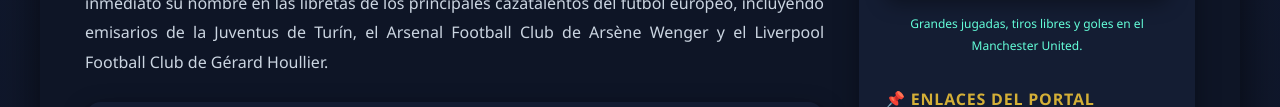
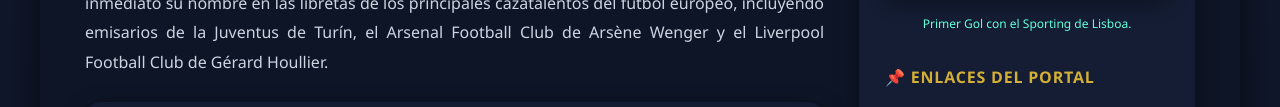
Before and after one commit to hankgocondorilucas-cloud/FISI-BIOGRAF-A-CR7, a plain HTML site: page Contenido1/Secundario1.html in a window 1280 px wide. Shown: the part 1072-1179 px from the top of the page. Drawn offline with Linux system fonts and the light colour scheme.

Commit message:
Update Secundario1.html

```diff
--- a/Contenido1/Secundario1.html
+++ b/Contenido1/Secundario1.html
@@ -224,7 +224,7 @@
                             <source src="PrimerGolDeCR7.mp4" type="video/mp4">
                             Tu navegador no soporta el video.
                         </video>
-                        <p style="font-size: 12px; color: var(--cyan); margin-top: 8px; text-align: center;">Grandes jugadas, tiros libres y goles en el Manchester United.</p>
+                        <p style="font-size: 12px; color: var(--cyan); margin-top: 8px; text-align: center;">Primer Gol con el Sporting de Lisboa.</p>
                     </div>
                 </section>
 
```
